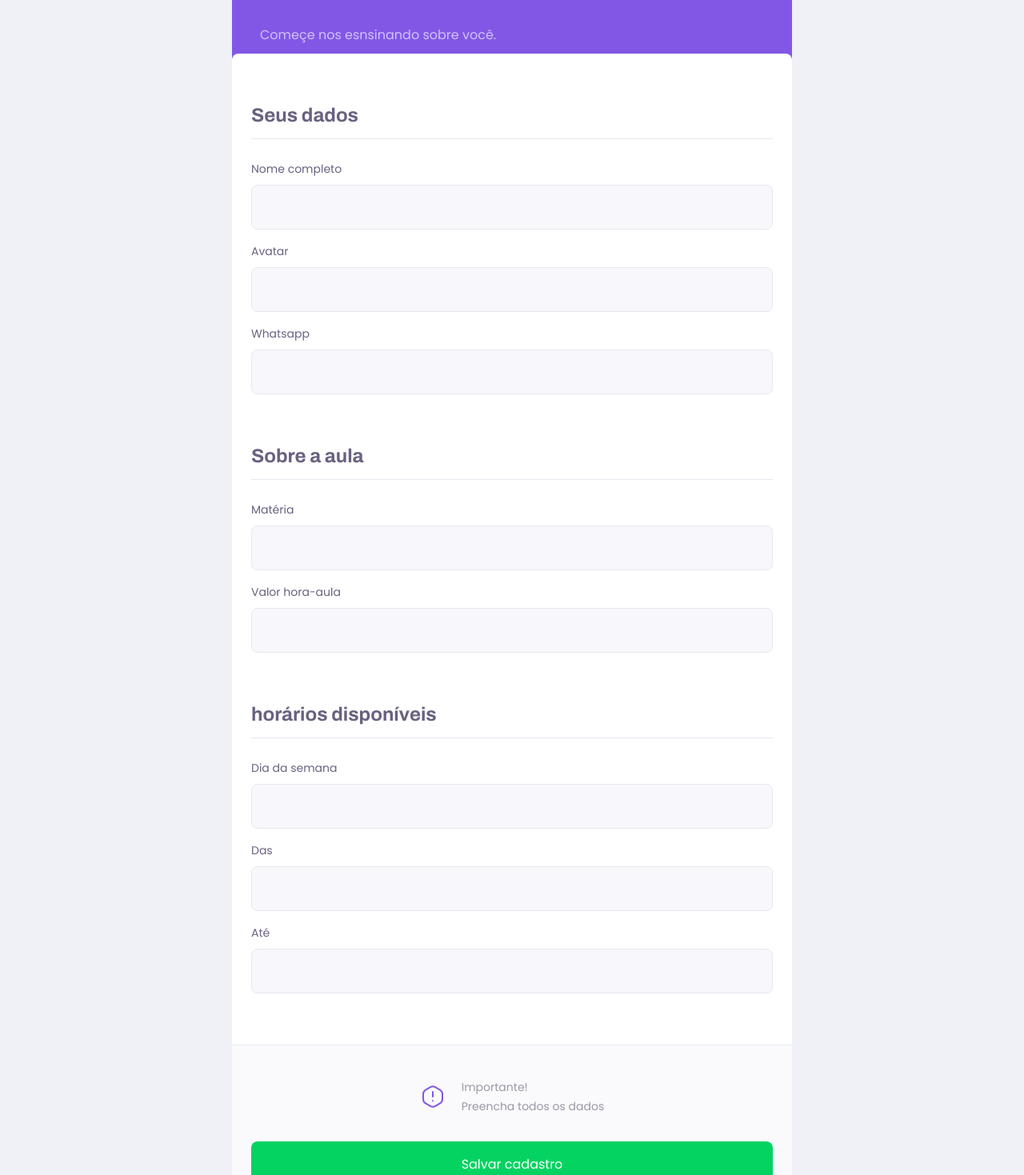
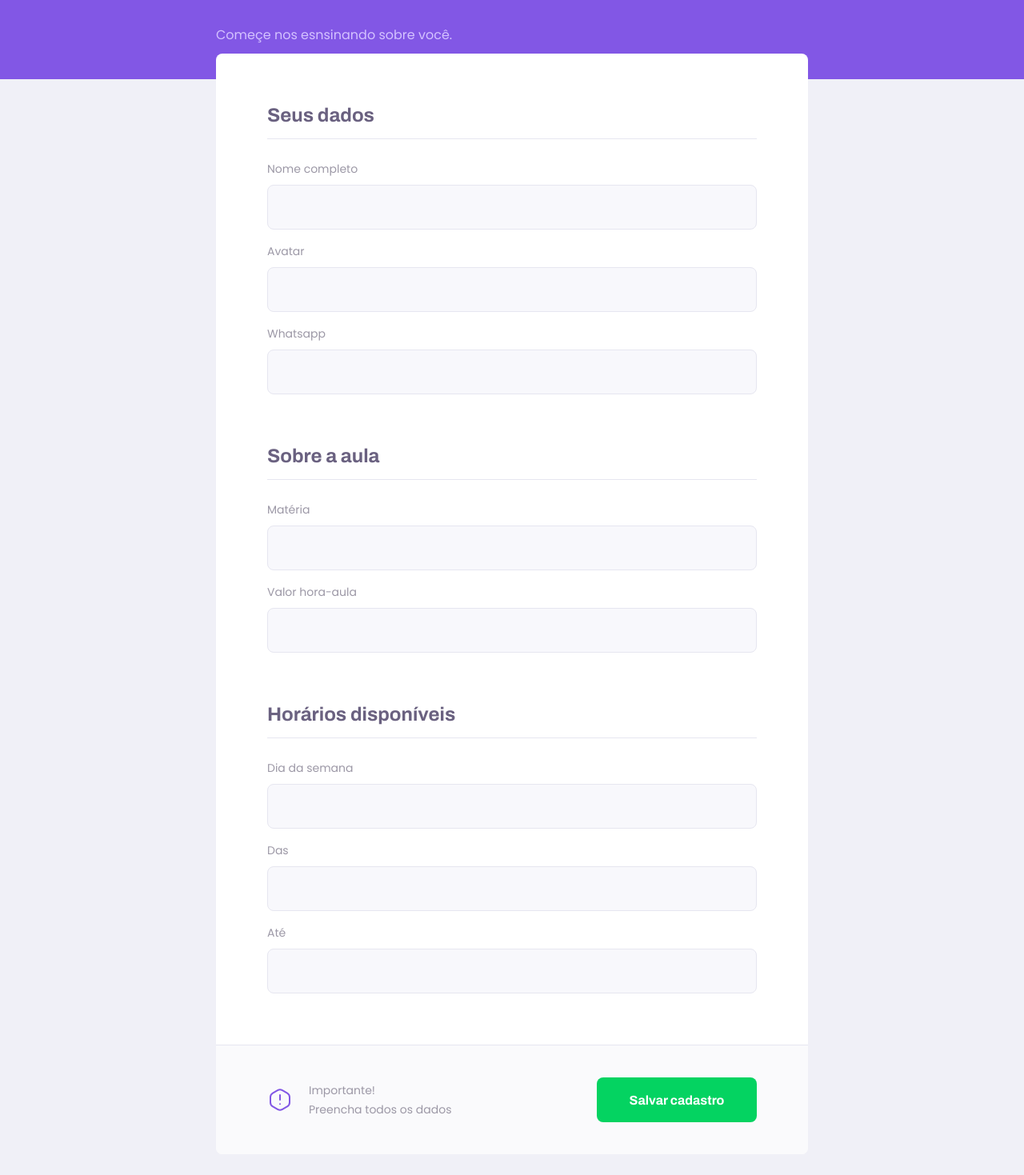
Before and after one commit to Joao-rangel/js-proffy, a React (Create React App) app: page /give-classes in a window 1280 px wide. Shown: the part 141-1610 px from the top of the page at 80% size. After the commit the page ends 1584 px from the top, so only its background shows below. Built offline with nearby package versions, Linux system fonts and the light colour scheme.

Commit message:
teacherform desktop css

```diff
--- a/src/pages/TeacherForm/index.tsx
+++ b/src/pages/TeacherForm/index.tsx
@@ -33,7 +33,7 @@
         </fieldset>
 
         <fieldset>
-          <legend>horários disponíveis</legend>
+          <legend>Horários disponíveis</legend>
 
           <Input name="week_day" label="Dia da semana" />
           <Input name="from" label="Das" />
@@ -44,12 +44,12 @@
         <footer>
           <p>
             <img src={warningIcon} alt="Aviso importante" />
-          Importante! <br />
-          Preencha todos os dados
-        </p>
+              Importante! <br />
+              Preencha todos os dados
+          </p>
           <button type="button">
             Salvar cadastro
-        </button>
+          </button>
         </footer>
       </main>
     </div>
--- a/src/pages/TeacherForm/styles.css
+++ b/src/pages/TeacherForm/styles.css
@@ -38,6 +38,10 @@
   border-bottom: 1px solid var(--color-line-in-white);
 }
 
+#page-teacher-form main label {
+  color: var(--color-text-complement);
+}
+
 #page-teacher-form main footer {
   padding: 4rem 2.4rem;
   background: var(--color-box-footer);
@@ -66,7 +70,7 @@
   border: 0;
   border-radius: 0.8rem;
   cursor: pointer;
-  font: 7-- 1.6rem Archivo;
+  font: 700 1.6rem Archivo;
   display: flex;
   align-items: center;
   justify-content: center;
@@ -78,3 +82,33 @@
 #page-teacher-form main footer button:hover {
   background: var(--color-secondary-dark);
 }
+
+@media (min-width: 700px) {
+  #page-teacher-form {
+    max-width: 100vw;
+  }
+
+  #page-teacher-form .page-header .header-content {
+    margin-bottom: 0;
+  }
+
+  #page-teacher-form main fieldset {
+    padding: 0 6.4rem;
+  }
+
+  #page-teacher-form main footer {
+    padding: 4.0rem 6.4rem;
+    display: flex;
+    align-items: center;
+    justify-content: space-between;
+  }
+
+  #page-teacher-form main footer p {
+    justify-content: space-between;
+  }
+
+  #page-teacher-form main footer button {
+    width: 20rem;
+    margin-top: 0;
+  }
+}
```
